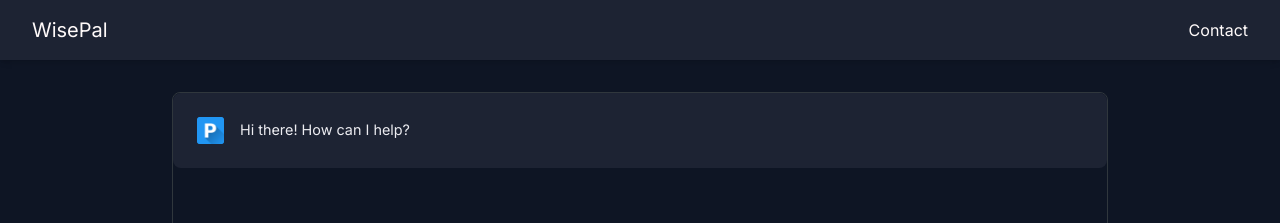
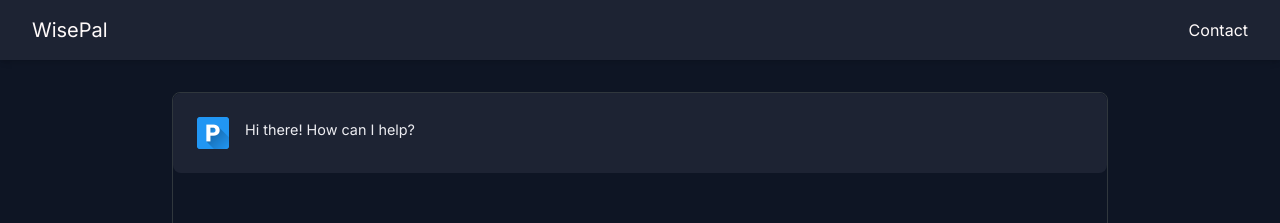
Before and after one commit to marahim20/wisepal, a Next.js app: page /chat in a window 1280 px wide. Shown: the top 223 px of the page. Built offline with nearby package versions, Linux system fonts and the light colour scheme.

Commit message:
more UI changes!

```diff
--- a/src/styles/Chat.module.css
+++ b/src/styles/Chat.module.css
@@ -96,9 +96,8 @@
 }
 
 .loadingwheel {
-  position: absolute;
-  top: 0.2rem;
-  right: 0.25rem;
+  margin-right: 1.5rem;
+  border: none;
 }
 
 .svgicon {
@@ -120,7 +119,8 @@
 }
 
 .messagelist {
-  margin-bottom: auto;
+  align-self: start;
+  /* margin-bottom: auto; */
   width: 100%;
   height: 100%;
   overflow-y: auto;
@@ -212,6 +212,8 @@
 .usericon {
   margin-right: 1rem;
   border-radius: 0.1rem;
+  width: 2rem;
+  height: 2rem;
 }
 
 .markdownanswer h1,
```
Also changed, not shown: 1 other file (tests, documents, lock files or other folders).
